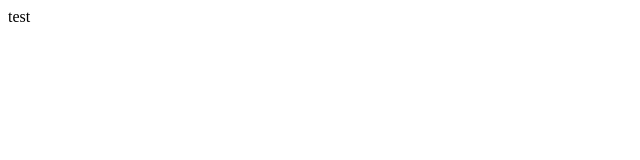
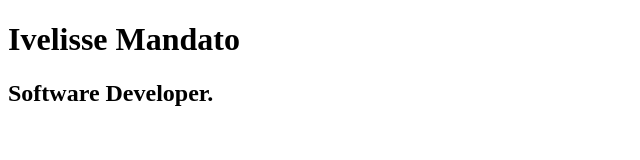
Before and after one commit to imandato/personalPortfolio, a plain HTML site: page index.html in a window 1280 px wide. Shown: the whole page, without its empty margins (0-640 px from the left). Drawn offline with Linux system fonts and the light colour scheme.

Commit message:
added name and job title

```diff
--- a/index.html
+++ b/index.html
@@ -6,7 +6,10 @@
 	<title>repl.it</title>
   </head>
   <body>
-      test
+      <div>
+          <h1>Ivelisse Mandato</h1>
+            <h2>Software Developer.</h2>
+      </div>
 	<!--
 	  Directions:
 		1. Create a DIV element to contain the page content.
```
